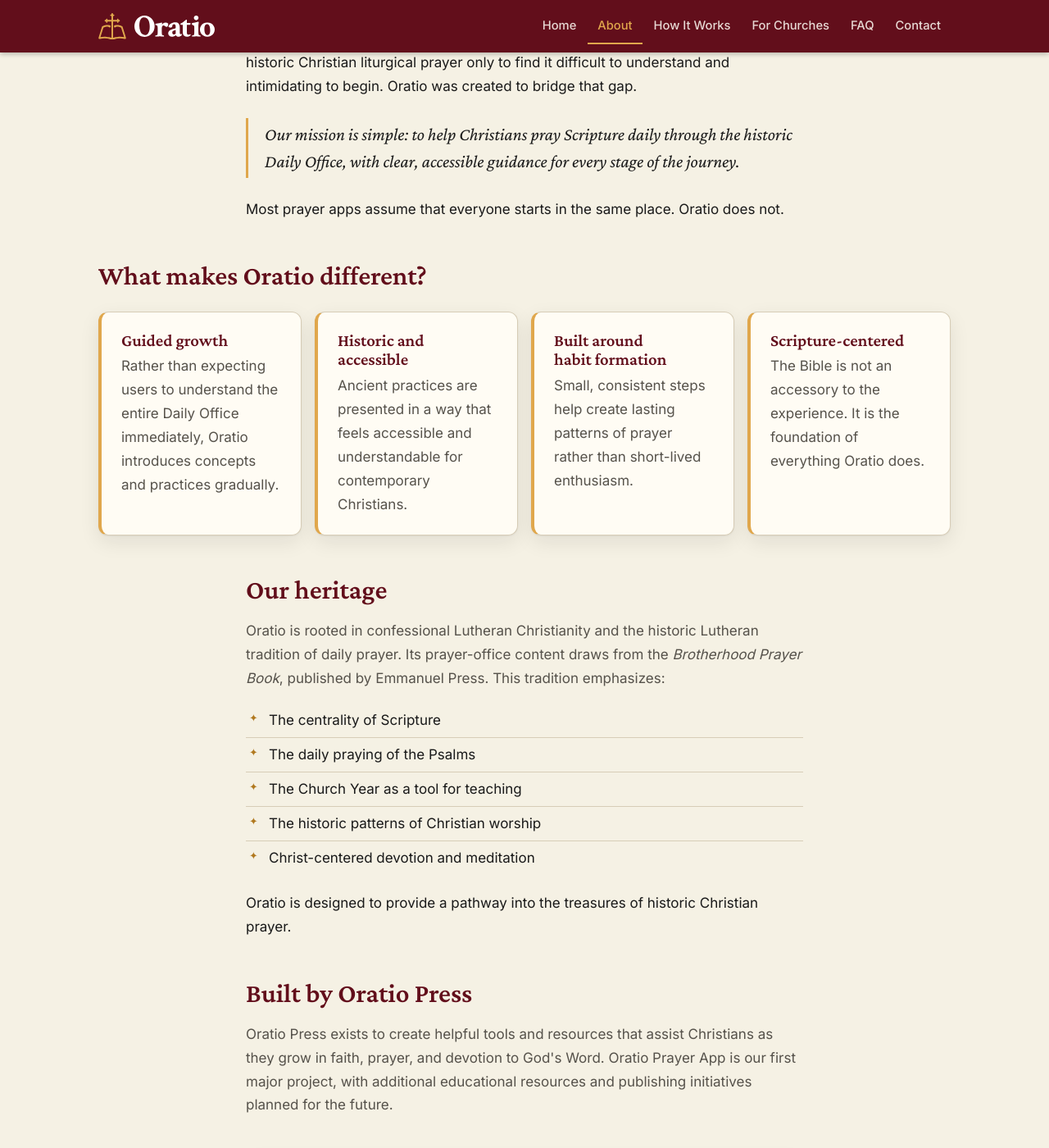
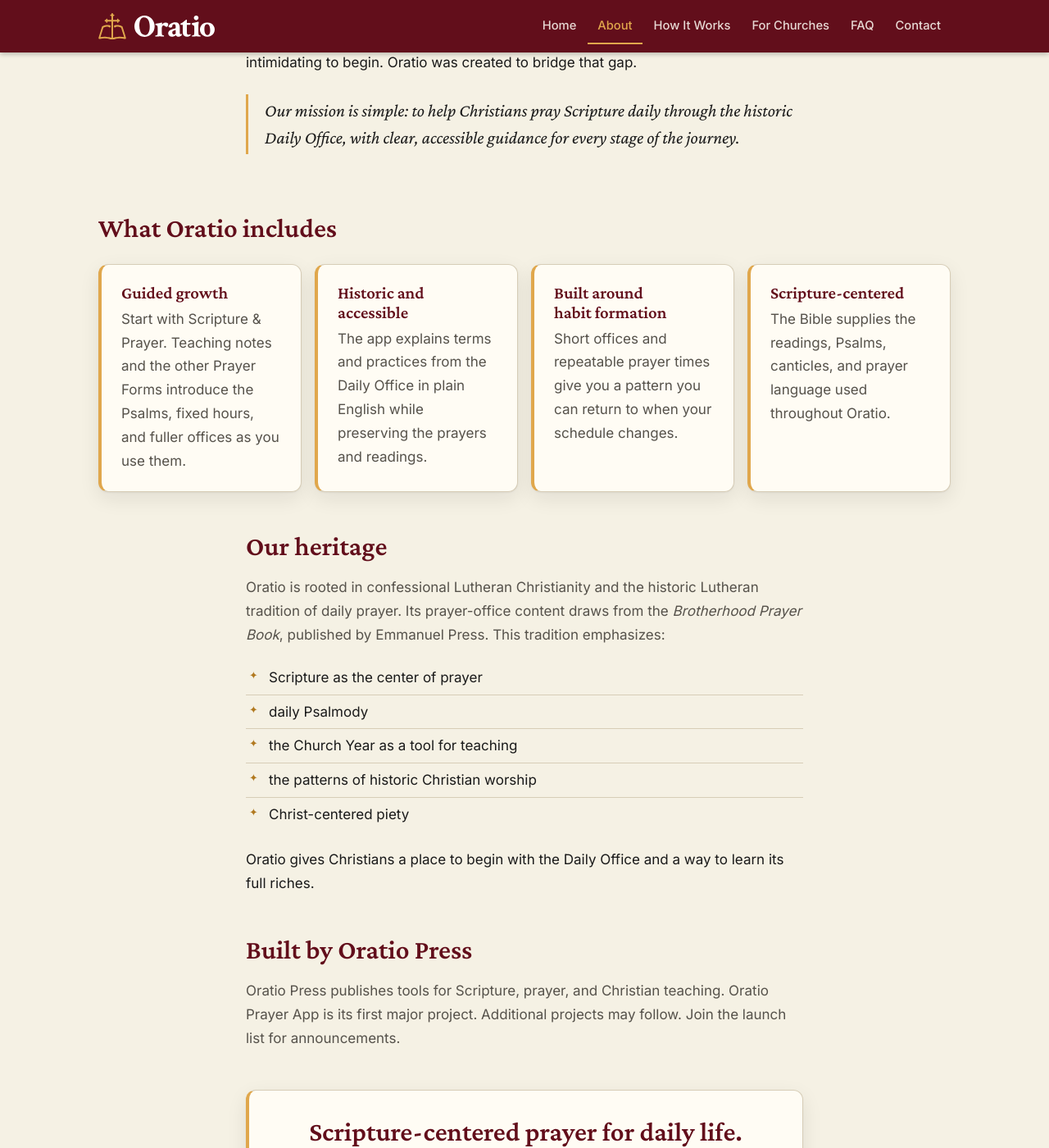
Before and after one commit to Oratio-Press/oratio.github.io, a Jekyll site: the page built from about.html, in a window 1280 px wide and 1400 px high, scrolled down 721 px. Shown: the whole window at 82% size. Built offline with Jekyll 4.4.1, drawn with Linux system fonts in a browser that asks for light colours; some of the changed text lies outside the part shown.

Commit message:
Update about.html

```diff
--- a/about.html
+++ b/about.html
@@ -3,38 +3,37 @@ title: About
 description: Why Oratio exists, and how it is rooted in Scripture and in confessional Lutheran Christianity's historic tradition of daily prayer.
 hero:
   title: Scripture-centered prayer for daily life.
-  lead: Oratio was created to make the historic Daily Office understandable and accessible for Christians at different levels of experience.
+  lead: Oratio helps Christians learn and pray the historic Daily Office, whether they are new to fixed-hour prayer or have prayed it for years.
   buttons:
     - { label: Join the launch list, url: "#join", hx_post: "https://api-service.c24.airoapp.ai/api/mailing-list/form", hx_swap: "outerHTML transition:true" }
-    - { label: Discover the Prayer Forms, url: /how-it-works.html, style: light }
+    - { label: See the five Prayer Forms, url: /how-it-works.html, style: light }
 ---
 
 <section class="section">
   <h2>Why Oratio exists</h2>
-  <p>Many Christians desire a deeper, more consistent prayer life, but don't know where to begin. Many struggle to maintain a steady rhythm of prayer amid the distractions and demands of modern life.</p>
+  <p>Many Christians want a regular pattern of prayer but do not know how to begin. Work, family, and changing schedules can interrupt a consistent routine of prayer.</p>
   <p>Some turn to devotional apps that offer inspiration but little depth. Others discover historic Christian liturgical prayer only to find it difficult to understand and intimidating to begin. Oratio was created to bridge that gap.</p>
   <blockquote>Our mission is simple: to help Christians pray Scripture daily through the historic Daily Office, with clear, accessible guidance for every stage of the journey.</blockquote>
-  <p>Most prayer apps assume that everyone starts in the same place. Oratio does not.</p>
 </section>
 
 <section class="section section--wide">
-  <h2>What makes Oratio different?</h2>
+  <h2>What Oratio includes</h2>
   <div class="cards cards--two">
     <div class="card card--accent">
       <h3>Guided growth</h3>
-      <p>Rather than expecting users to understand the entire Daily Office immediately, Oratio introduces concepts and practices gradually.</p>
+      <p>Start with Scripture & Prayer. Teaching notes and the other Prayer Forms introduce the Psalms, fixed hours, and fuller offices as you use them.</p>
     </div>
     <div class="card card--accent">
       <h3>Historic and accessible</h3>
-      <p>Ancient practices are presented in a way that feels accessible and understandable for contemporary Christians.</p>
+      <p>The app explains terms and practices from the Daily Office in plain English while preserving the prayers and readings.</p>
     </div>
     <div class="card card--accent">
       <h3>Built around habit formation</h3>
-      <p>Small, consistent steps help create lasting patterns of prayer rather than short-lived enthusiasm.</p>
+      <p>Short offices and repeatable prayer times give you a pattern you can return to when your schedule changes.</p>
     </div>
     <div class="card card--accent">
       <h3>Scripture-centered</h3>
-      <p>The Bible is not an accessory to the experience. It is the foundation of everything Oratio does.</p>
+      <p>The Bible supplies the readings, Psalms, canticles, and prayer language used throughout Oratio.</p>
     </div>
   </div>
 </section>
@@ -43,18 +42,18 @@ hero:
   <h2>Our heritage</h2>
   <p>Oratio is rooted in confessional Lutheran Christianity and the historic Lutheran tradition of daily prayer. Its prayer-office content draws from the <em>Brotherhood Prayer Book</em>, published by Emmanuel Press. This tradition emphasizes:</p>
   <ul class="ticks">
-    <li>The centrality of Scripture</li>
-    <li>The daily praying of the Psalms</li>
-    <li>The Church Year as a tool for teaching</li>
-    <li>The historic patterns of Christian worship</li>
-    <li>Christ-centered devotion and meditation</li>
+    <li>Scripture as the center of prayer</li>
+    <li>daily Psalmody</li>
+    <li>the Church Year as a tool for teaching</li>
+    <li>the patterns of historic Christian worship</li>
+    <li>Christ-centered piety</li>
   </ul>
-  <p>Oratio is designed to provide a pathway into the treasures of historic Christian prayer.</p>
+  <p>Oratio gives Christians a place to begin with the Daily Office and a way to learn its full riches.</p>
 </section>
 
 <section class="section">
   <h2>Built by Oratio Press</h2>
-  <p>Oratio Press exists to create helpful tools and resources that assist Christians as they grow in faith, prayer, and devotion to God's Word. Oratio Prayer App is our first major project, with additional educational resources and publishing initiatives planned for the future.</p>
+  <p>Oratio Press publishes tools for Scripture, prayer, and Christian teaching. Oratio Prayer App is its first major project. Additional projects may follow. Join the launch list for announcements.</p>
 </section>
 
 {% include launch-list.html %}
```
